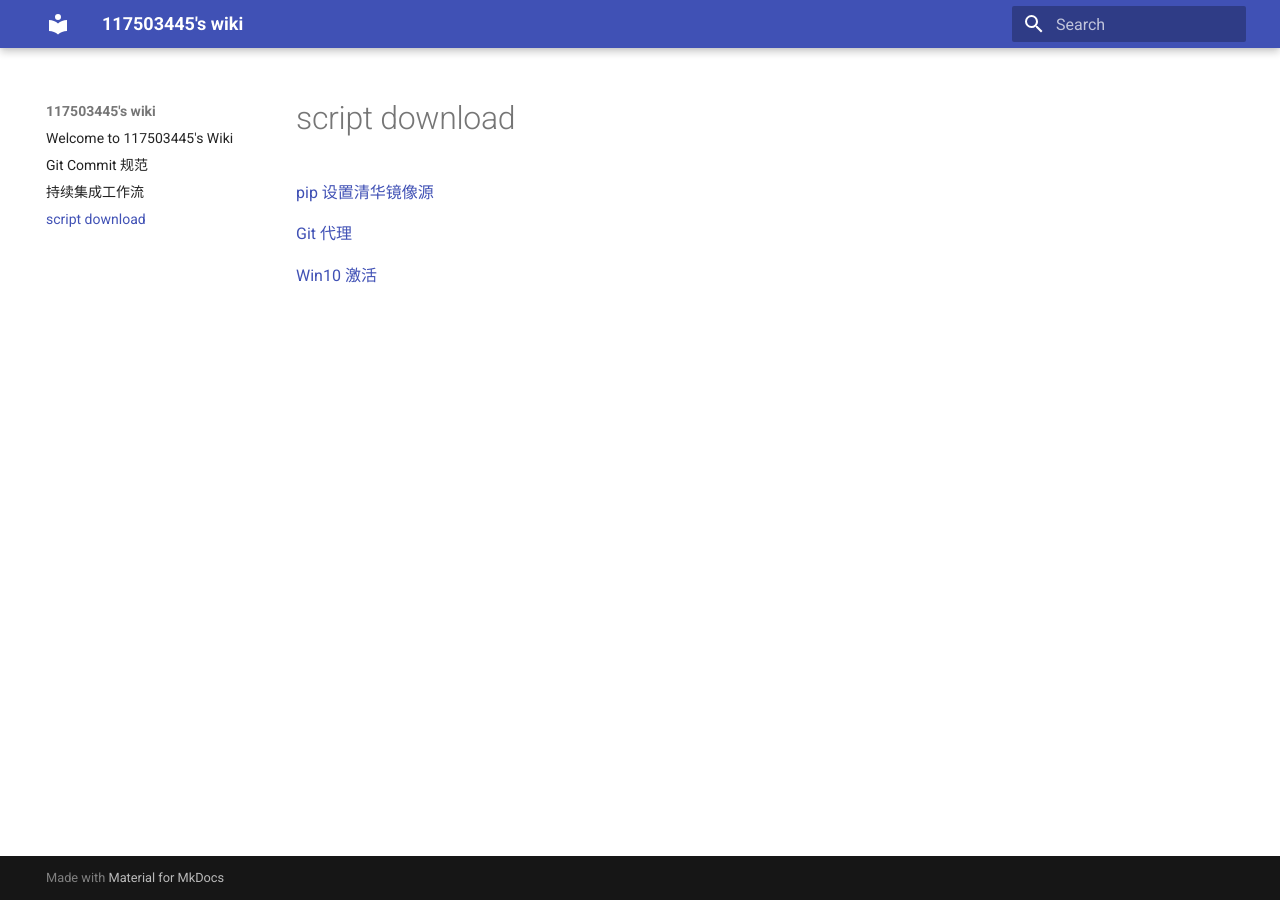
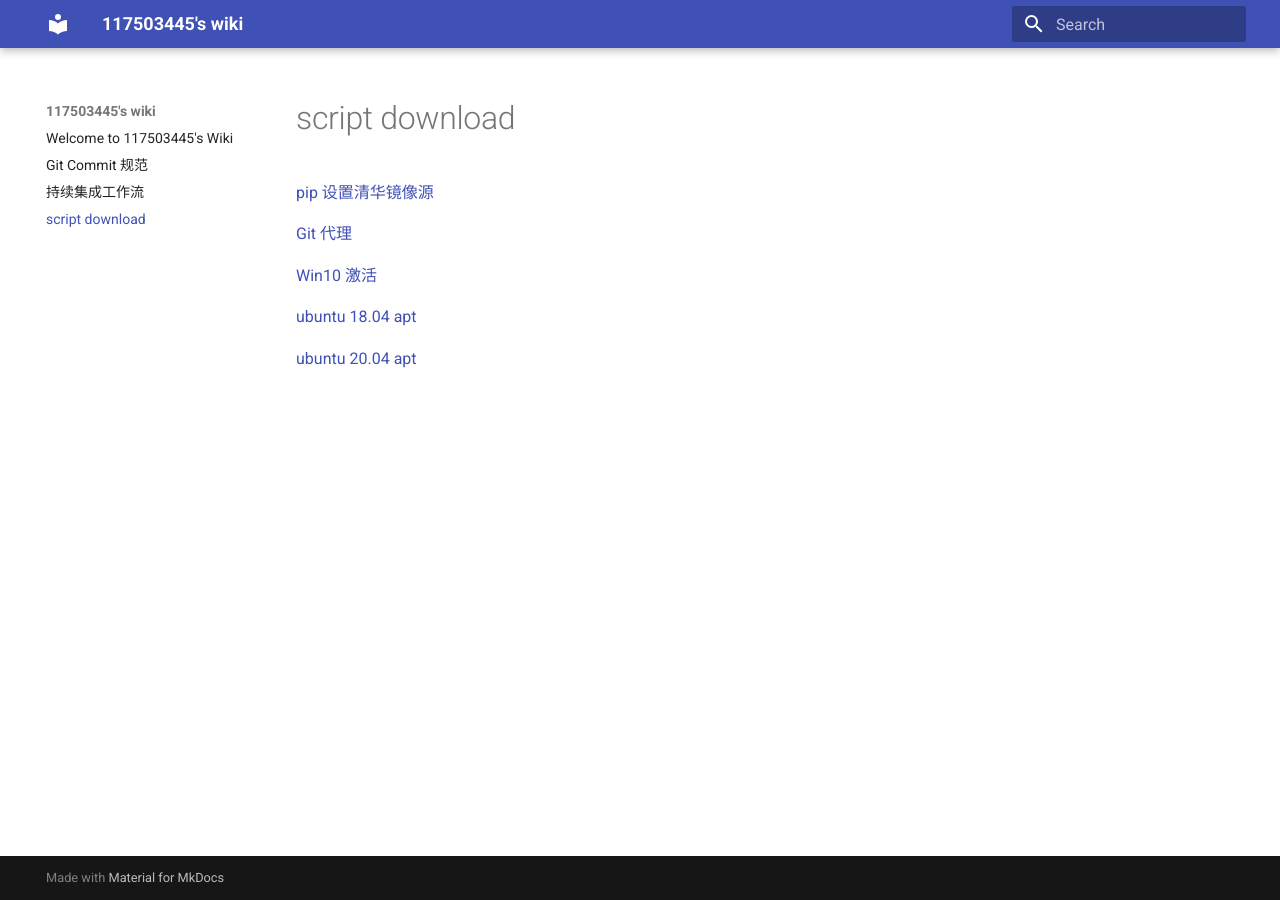
Before and after one commit to 117503445/wiki, an MkDocs documentation site: the page built from docs/script.md, in a window 1280 px wide. Built offline with MkDocs 1.6.1 and Material for MkDocs 9.7.7, drawn with Linux system fonts in a browser that asks for light colours.

Commit message:
ubuntu apt

```diff
--- a/docs/script.md
+++ b/docs/script.md
@@ -5,3 +5,7 @@
 [Git 代理](script/git_proxy.sh)
 
 [Win10 激活](script/win10_kms.bat)
+
+[ubuntu 18.04 apt](script/ubuntu_1804_apt.sh)
+
+[ubuntu 20.04 apt](script/ubuntu_2004_apt.sh)
```
Also changed, not shown: 2 other files.
